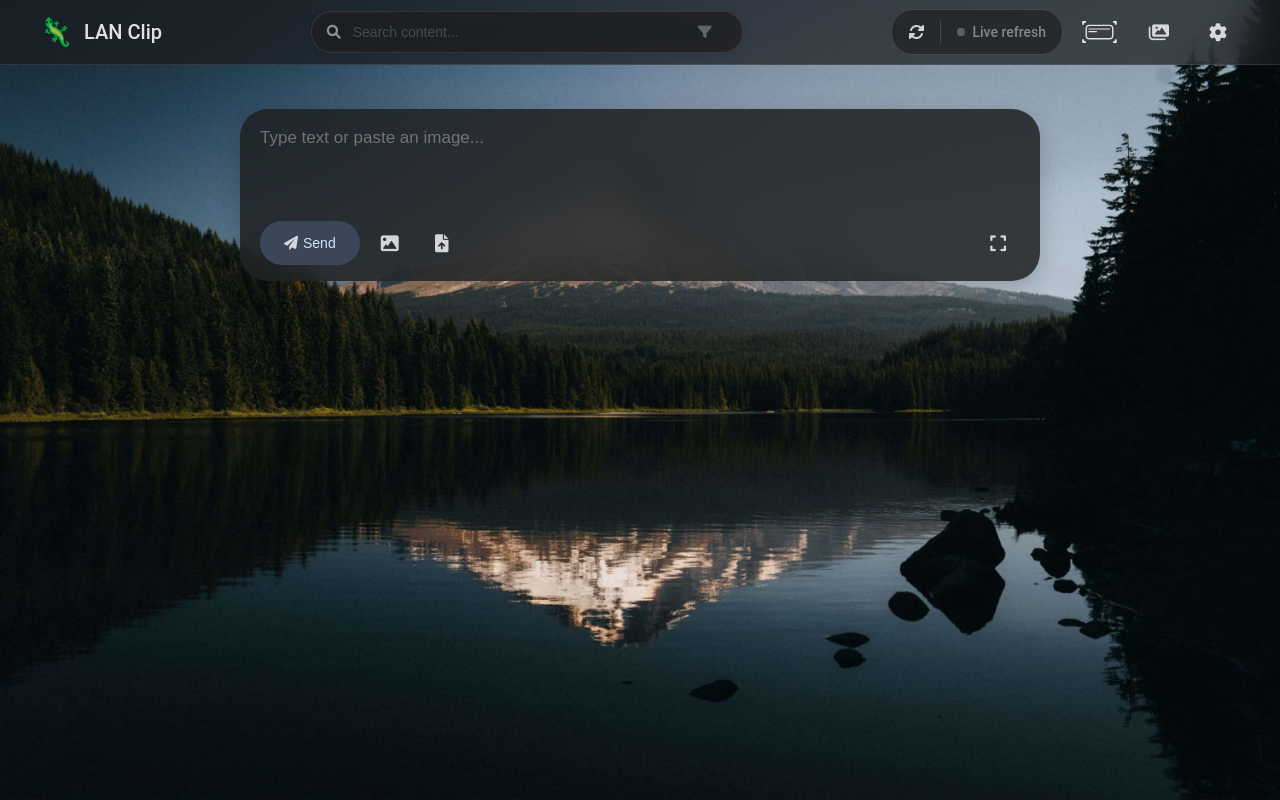
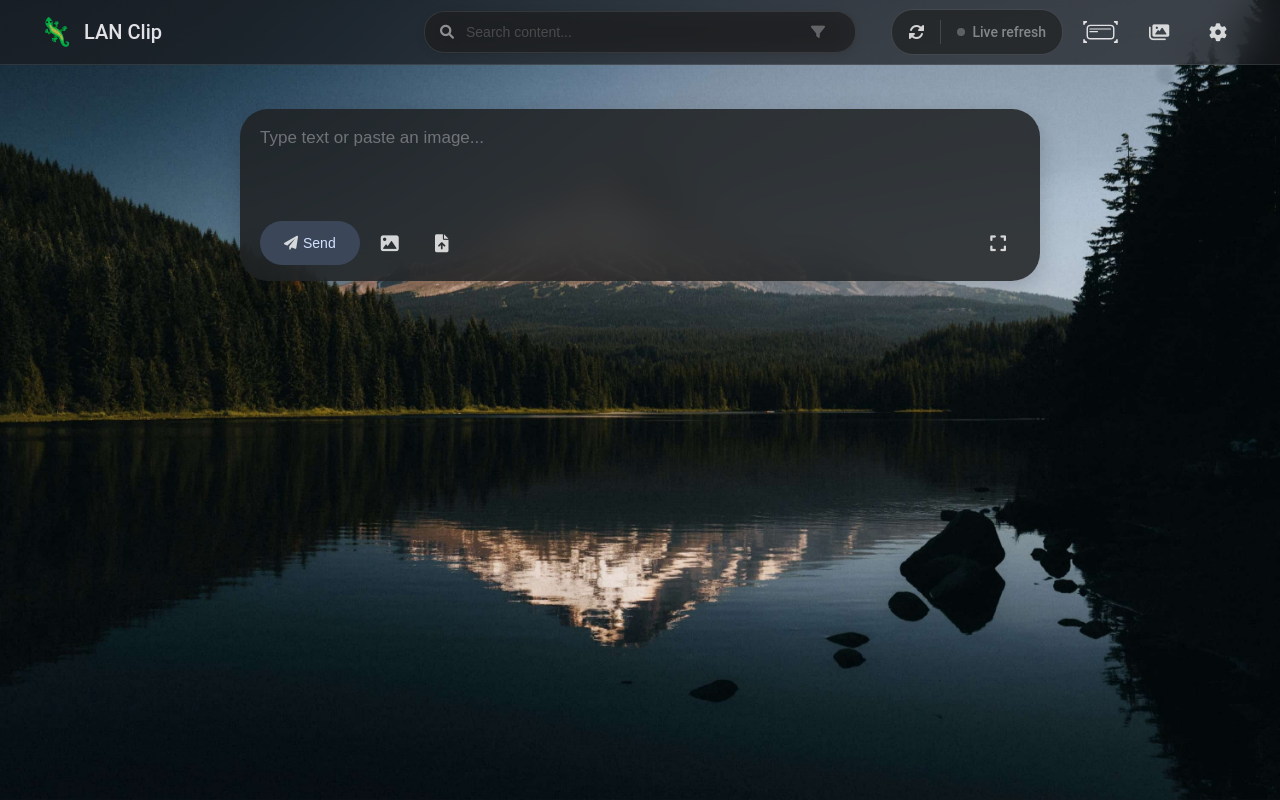
Before and after one commit to cornradio/Lan-clip, a Flask app: page / in a window 1280 px wide. Run offline with Flask 3, Linux system fonts and the light colour scheme; some libraries are stand-ins or nearby versions.

Commit message:
Search content bar is now centered in the menu bar.
Co-Authored-By: Claude Opus 4.8 (1M context) <noreply@anthropic.com>

```diff
--- a/static/style.css
+++ b/static/style.css
@@ -881,6 +881,45 @@ a:hover {
     max-width: 500px;
 }
 
+/* Banner search bar: centered between the logo group and the right-side icons,
+   with equal gaps on each side. The banner uses justify-content:space-between, so
+   by NOT letting the search flex-grow, the leftover space is split evenly into the
+   two gaps (logo->search and search->first right button). The icons sit at the
+   right edge. On focus the bar widens symmetrically into those equal margins. */
+.banner-wrap .search-container {
+    flex: 0 1 auto;
+    width: 400px;
+    max-width: none;
+}
+
+.banner-wrap .search-container:focus-within {
+    width: 500px;
+}
+
+/* Desktop: center the search bar at the banner's true horizontal center using a
+   3-column grid with equal 1fr side tracks. The logo sits at the left edge, the
+   icons at the right edge, and the search dead-center regardless of the two
+   groups' differing widths. Scoped to >=601px so the mobile banner (search hidden)
+   keeps its flex/space-between layout. */
+@media (min-width: 601px) {
+    .banner-wrap {
+        display: grid;
+        grid-template-columns: 1fr auto 1fr;
+    }
+
+    .banner-left {
+        justify-self: start;
+    }
+
+    .banner-wrap .search-container {
+        justify-self: center;
+    }
+
+    .banner-right {
+        justify-self: end;
+    }
+}
+
 .search-container i {
     opacity: 0.5;
     font-size: 14px;
```
